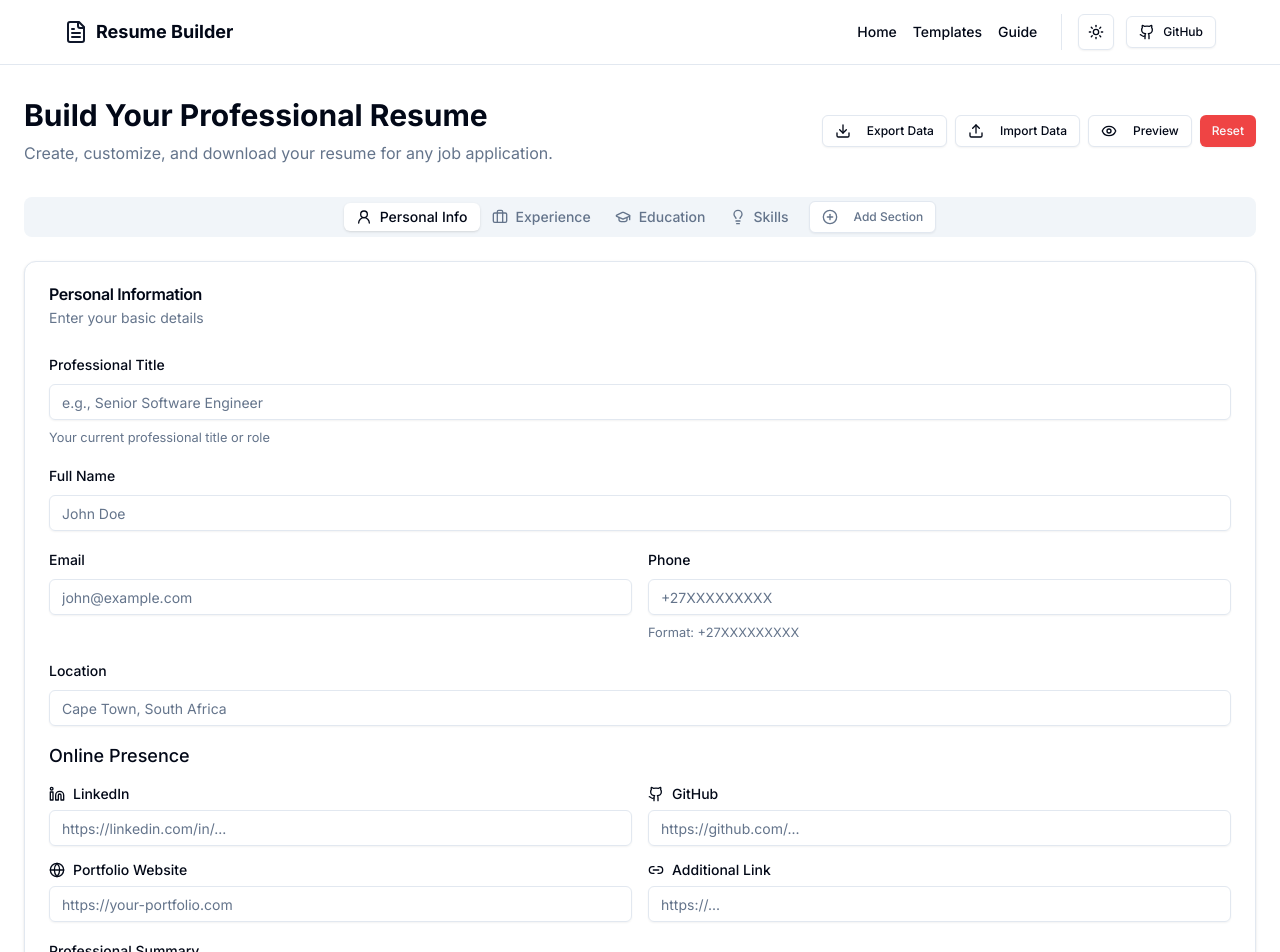
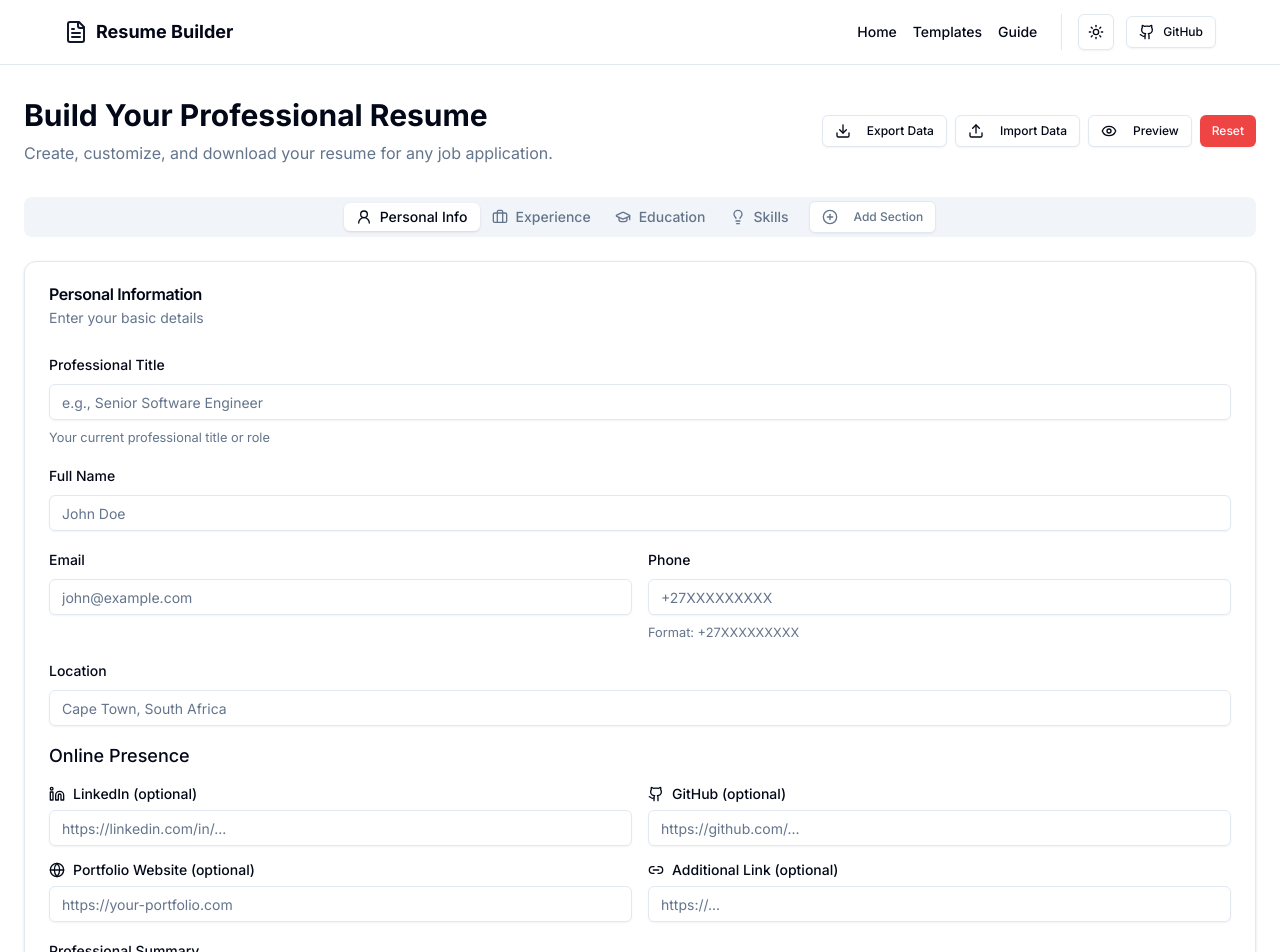
Before and after one commit to Nattie-Nkosi/resume-app, a Next.js app: page / in a window 1280 px wide. Shown: the top 952 px of the page. Built offline with nearby package versions, Linux system fonts and the light colour scheme; what @react-pdf/renderer would draw is missing.

Commit message:
Mark LinkedIn, GitHub, Portfolio Website, and Additional Link fields as optional

```diff
--- a/src/components/personal-info.tsx
+++ b/src/components/personal-info.tsx
@@ -275,7 +275,7 @@ const PersonalInfo: React.FC<PersonalInfoProps> = ({
                     <FormItem>
                       <FormLabel className="flex items-center gap-2">
                         <LinkedinIcon className="w-4 h-4" />
-                        LinkedIn
+                        LinkedIn (optional)
                       </FormLabel>
                       <FormControl>
                         <Input
@@ -295,7 +295,7 @@ const PersonalInfo: React.FC<PersonalInfoProps> = ({
                     <FormItem>
                       <FormLabel className="flex items-center gap-2">
                         <GithubIcon className="w-4 h-4" />
-                        GitHub
+                        GitHub (optional)
                       </FormLabel>
                       <FormControl>
                         <Input
@@ -315,7 +315,7 @@ const PersonalInfo: React.FC<PersonalInfoProps> = ({
                     <FormItem>
                       <FormLabel className="flex items-center gap-2">
                         <Globe className="w-4 h-4" />
-                        Portfolio Website
+                        Portfolio Website (optional)
                       </FormLabel>
                       <FormControl>
                         <Input
@@ -335,7 +335,7 @@ const PersonalInfo: React.FC<PersonalInfoProps> = ({
                     <FormItem>
                       <FormLabel className="flex items-center gap-2">
                         <Link2 className="w-4 h-4" />
-                        Additional Link
+                        Additional Link (optional)
                       </FormLabel>
                       <FormControl>
                         <Input placeholder="https://..." {...field} />
```
